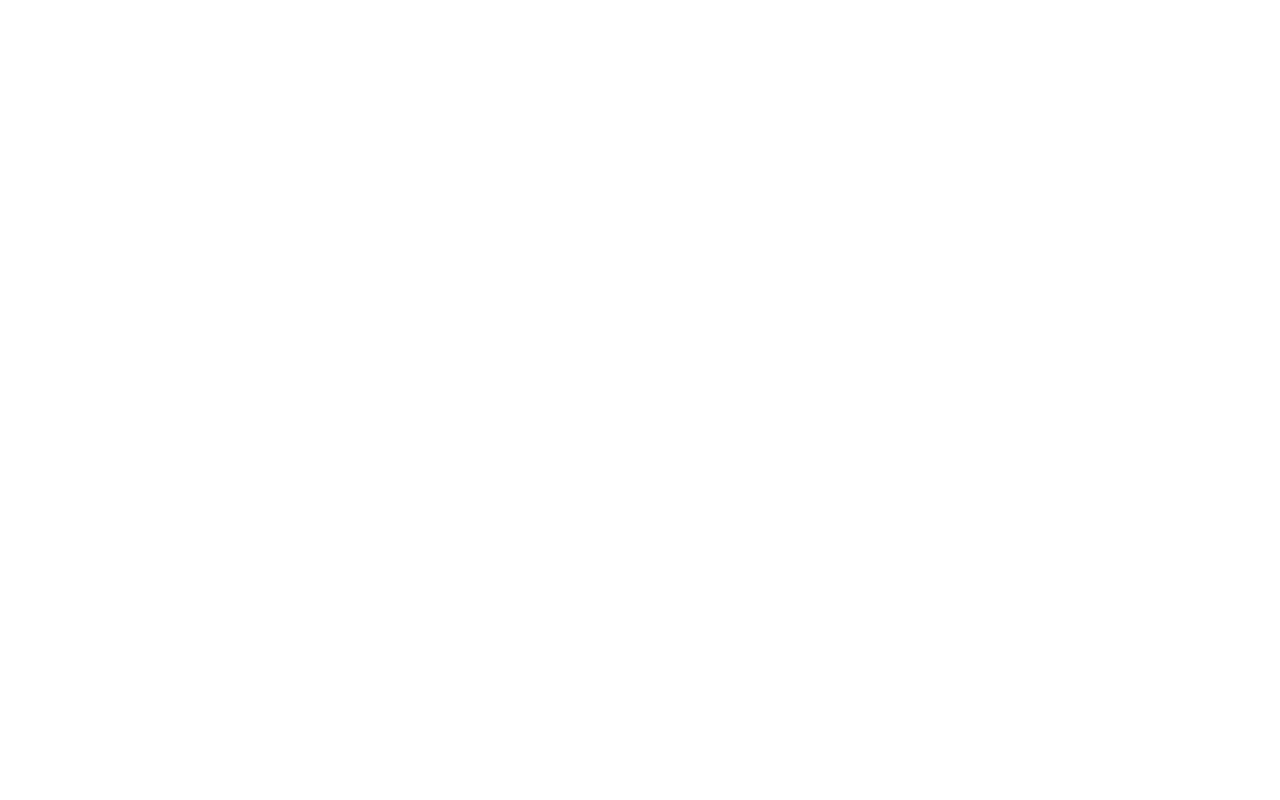
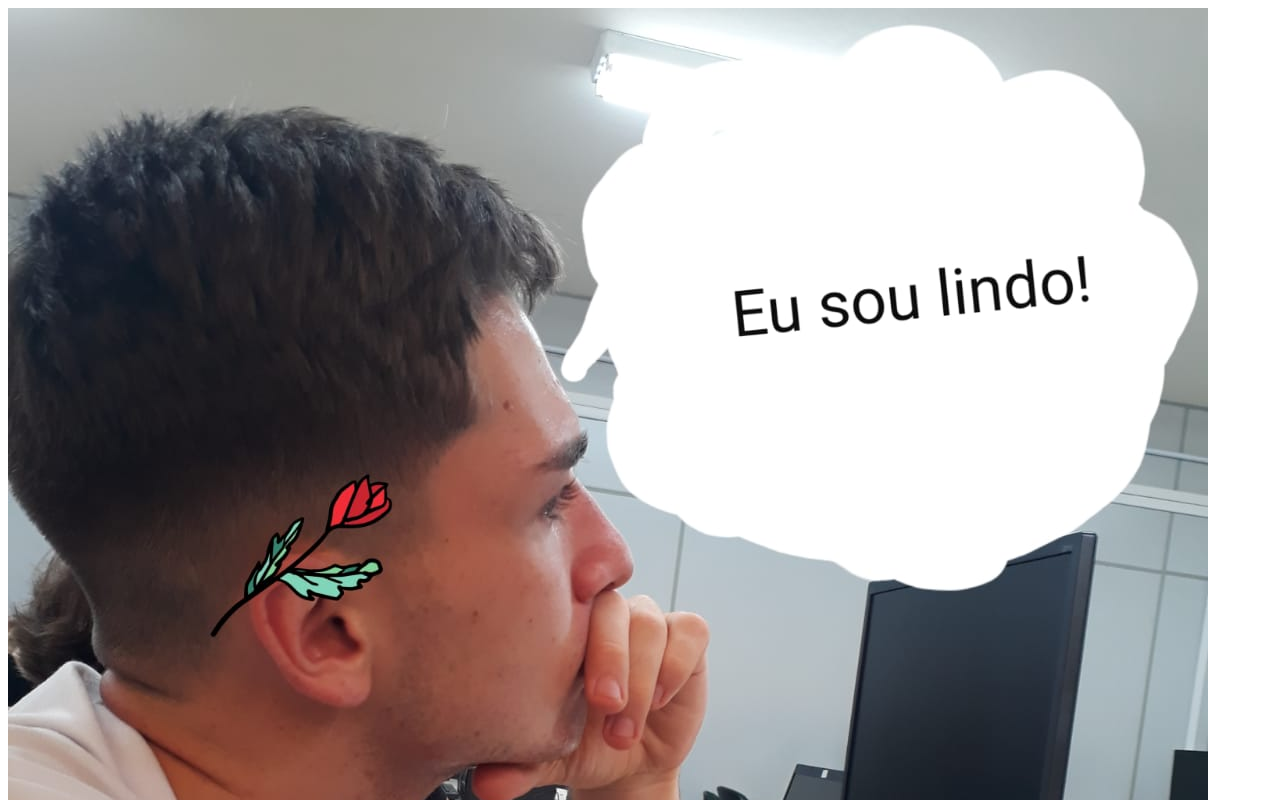
Before and after one commit to ArthurBC07/OlaMundo, a plain HTML site: page index.html in a window 1280 px wide. Shown: the top 800 px of the page. Drawn offline with Linux system fonts and the light colour scheme.

Commit message:
Adicionei uma foto minha

```diff
--- a/index.html
+++ b/index.html
@@ -10,5 +10,6 @@
     <script>
         window.alert("UH É VETERANO!")
     </script>
+    <img src="eu.jpeg" alt="Eu em estado pleno e belo">
 </body>
 </html>
```
Also changed, not shown: eu.jpeg (added).
